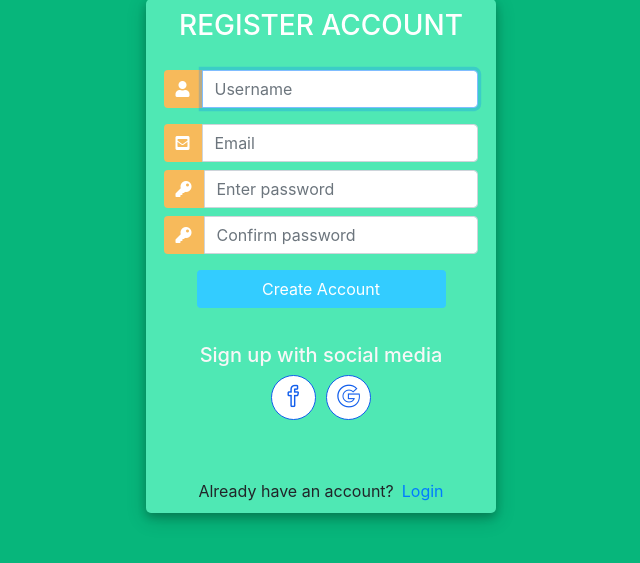
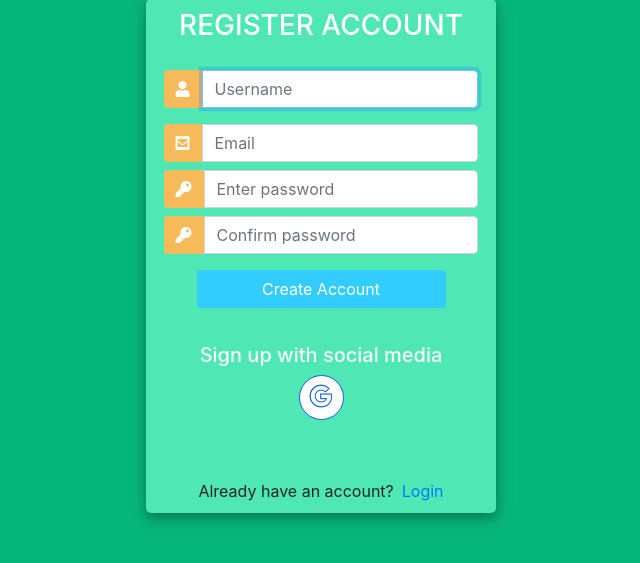
Before and after one commit to chrisbagas/C08, a Django app: page /signup/ in a window 1280 px wide. Shown: the part 144-707 px from the top of the page, without its empty margins (319-959 px from the left). Run offline with Django 3.2, Linux system fonts and the light colour scheme; some libraries are stand-ins or nearby versions.

Commit message:
remove facebook auth

```diff
--- a/login_form/templates/login.html
+++ b/login_form/templates/login.html
@@ -131,7 +131,6 @@
 						<div class="social-media">
 							<h5>Sign in with social media</h5>
 							<div class="social-icons">
-								<a href="#"><i class="icon-social-facebook" title="Facebook"></i></a>
 								<a href="{% provider_login_url "google" %}"><i class="icon-social-google" title="Google"></i></a>
 							</div>
 						</div>
--- a/login_form/templates/signup.html
+++ b/login_form/templates/signup.html
@@ -135,7 +135,6 @@
 						<div class="social-media">
 							<h5>Sign up with social media</h5>
 							<div class="social-icons">
-								<a href="{% provider_login_url "facebook" method='js_sdk'%}"><i class="icon-social-facebook" title="Facebook"></i></a>
 								<a href="{% provider_login_url "google" %}"><i class="icon-social-google" title="Google"></i></a>
 							</div>
 						</div>
```
